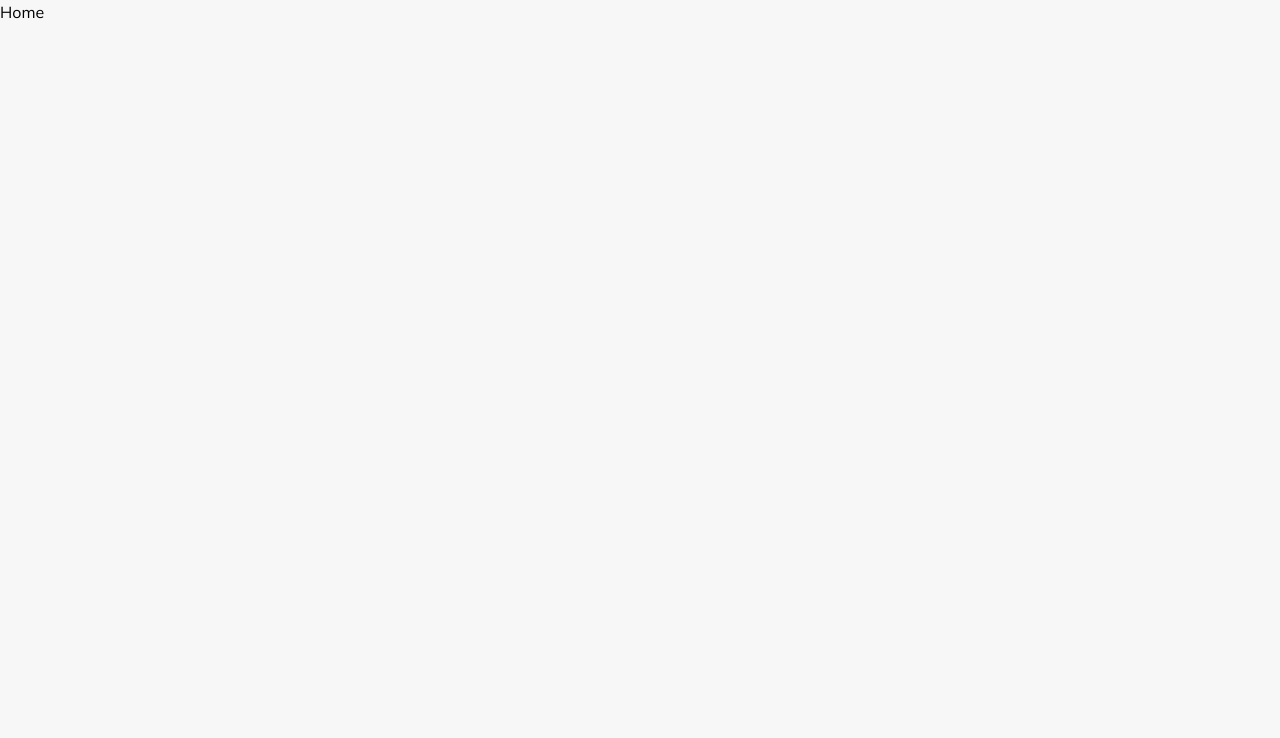
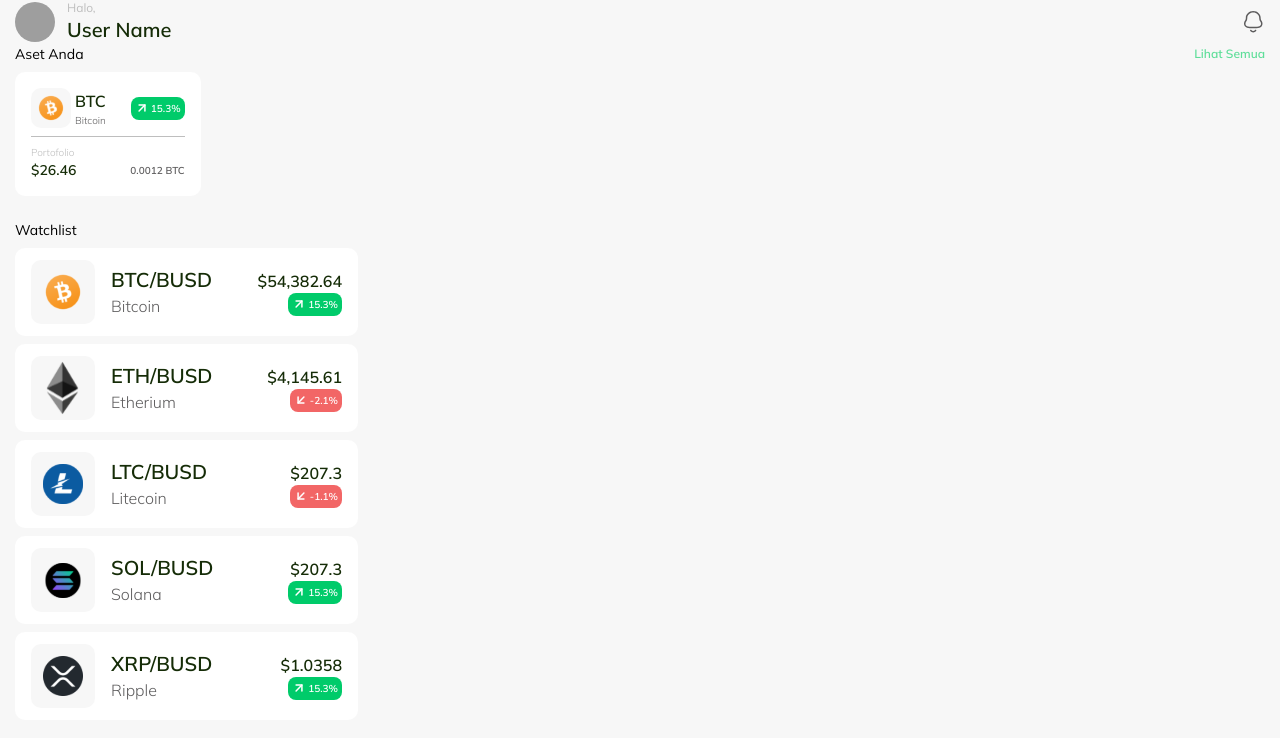
Before and after one commit to shimdokite/wisecrypto_server, a Next.js app: page /home in a window 1280 px wide. Shown: the top 738 px of the page. Built offline with nearby package versions, Linux system fonts and the light colour scheme; grey boxes are pictures that could not be loaded.

Commit message:
✨ Home 페이지 중 ProfileFrame, Assets, Watchlist UI 구현

```diff
--- a/src/app/home/page.tsx
+++ b/src/app/home/page.tsx
@@ -1,3 +1,36 @@
+import Assets from 'components/Assets';
+import ProfileFrame from 'components/ProfileFrame';
+import Watchlist from 'components/Watchlist';
+
 export default function Home() {
-  return <div>Home</div>;
+  return (
+    <div className="mx-[15px]">
+      <div className="">
+        <ProfileFrame />
+      </div>
+
+      <div className="flex flex-col gap-6">
+        <div className="flex flex-col gap-2">
+          <div className="flex justify-between">
+            <p className="text-sm">Aset Anda</p>
+
+            <button className="text-xs font-semibold text-Primary-1">
+              Lihat Semua
+            </button>
+          </div>
+
+          <div className="flex gap-4">
+            <Assets />
+          </div>
+        </div>
+
+        <div className="flex flex-col gap-2">
+          <p className="text-sm">Watchlist</p>
+          <div className="flex flex-col gap-2">
+            <Watchlist />
+          </div>
+        </div>
+      </div>
+    </div>
+  );
 }
```
